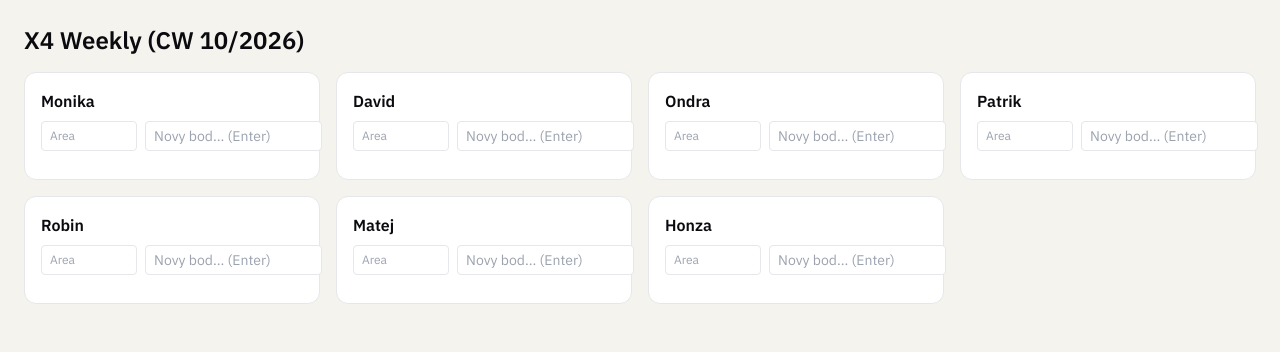
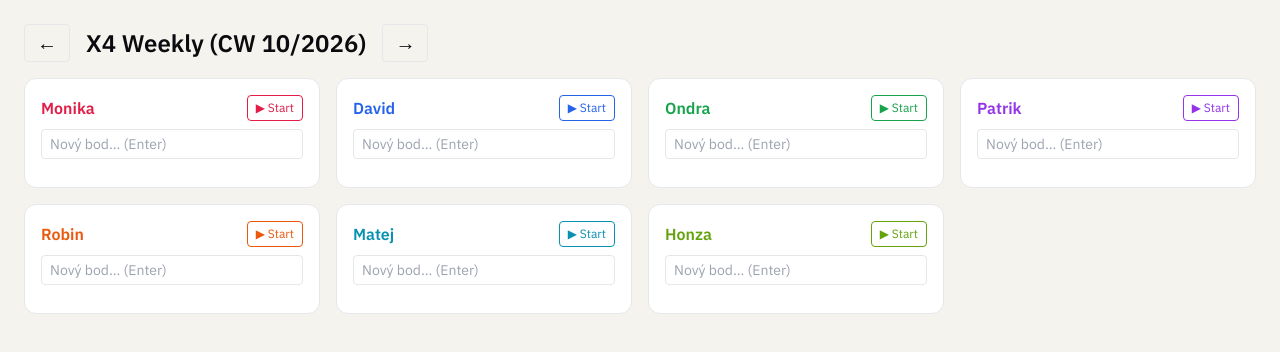
Before and after one commit to dssigut-hue/x4-weekly, a Next.js app: page /weekly/2026/10 in a window 1280 px wide. Shown: the top 352 px of the page. Built offline with nearby package versions, Linux system fonts and the light colour scheme.

Commit message:
week navigation, per-member timer, remove area field

```diff
--- a/src/app/weekly/[year]/[cw]/page.tsx
+++ b/src/app/weekly/[year]/[cw]/page.tsx
@@ -1,7 +1,10 @@
 'use client';
 
-import { useEffect, useMemo, useState } from 'react';
+import { useEffect, useMemo, useRef, useState } from 'react';
+import { useRouter } from 'next/navigation';
 import { TEAM } from '@/lib/team';
+
+const TIMER_SECONDS = 7 * 60; // 7 minut
 
 type WeeklyPoint = {
   id: string;
@@ -12,13 +15,42 @@ type WeeklyPoint = {
   order: number;
 };
 
+function getAdjacentWeek(year: number, cw: number, delta: number): { year: number; cw: number } {
+  // Vypočítá datum pondělí daného týdne
+  const jan4 = new Date(year, 0, 4);
+  const startOfWeek1 = new Date(jan4);
+  startOfWeek1.setDate(jan4.getDate() - ((jan4.getDay() + 6) % 7));
+  const monday = new Date(startOfWeek1);
+  monday.setDate(startOfWeek1.getDate() + (cw - 1) * 7 + delta * 7);
+  const newYear = monday.getFullYear();
+  const jan4New = new Date(newYear, 0, 4);
+  const startNew = new Date(jan4New);
+  startNew.setDate(jan4New.getDate() - ((jan4New.getDay() + 6) % 7));
+  const newCw = Math.round((monday.getTime() - startNew.getTime()) / (7 * 24 * 3600 * 1000)) + 1;
+  return { year: newYear, cw: newCw };
+}
+
 export default function WeeklyPage({ params }: { params: { year: string; cw: string } }) {
+  const router = useRouter();
   const year = Number(params.year);
   const cw = Number(params.cw);
+
   const [points, setPoints] = useState<WeeklyPoint[]>([]);
   const [loading, setLoading] = useState(true);
   const [newTextByUser, setNewTextByUser] = useState<Record<string, string>>({});
-  const [areaByUser, setAreaByUser] = useState<Record<string, string>>({});
+
+  // Časovač
+  const [activeTimer, setActiveTimer] = useState<string | null>(null); // userId
+  const [timeLeft, setTimeLeft] = useState<Record<string, number>>({}); // userId -> seconds
+  const [timerDone, setTimerDone] = useState<string | null>(null); // userId který právě dobil
+  const intervalRef = useRef<ReturnType<typeof setInterval> | null>(null);
+  const audioCtxRef = useRef<AudioContext | null>(null);
+
+  // Navigace týdnů
+  function navigateWeek(delta: number) {
+    const next = getAdjacentWeek(year, cw, delta);
+    router.push(`/weekly/${next.year}/${next.cw}`);
+  }
 
   async function loadPoints() {
     setLoading(true);
@@ -33,6 +65,65 @@ export default function WeeklyPage({ params }: { params: { year: string; cw: str
     const t = setInterval(loadPoints, 2000);
     return () => clearInterval(t);
   }, [year, cw]);
+
+  // Časovač logika
+  useEffect(() => {
+    if (activeTimer === null) {
+      if (intervalRef.current) clearInterval(intervalRef.current);
+      return;
+    }
+    if (intervalRef.current) clearInterval(intervalRef.current);
+    intervalRef.current = setInterval(() => {
+      setTimeLeft((prev) => {
+        const current = prev[activeTimer] ?? TIMER_SECONDS;
+        if (current <= 1) {
+          clearInterval(intervalRef.current!);
+          setActiveTimer(null);
+          setTimerDone(activeTimer);
+          playAlarm();
+          setTimeout(() => setTimerDone(null), 4000);
+          return { ...prev, [activeTimer]: 0 };
+        }
+        return { ...prev, [activeTimer]: current - 1 };
+      });
+    }, 1000);
+    return () => { if (intervalRef.current) clearInterval(intervalRef.current); };
+  }, [activeTimer]);
+
+  function playAlarm() {
+    try {
+      const ctx = new AudioContext();
+      audioCtxRef.current = ctx;
+      for (let i = 0; i < 3; i++) {
+        const osc = ctx.createOscillator();
+        const gain = ctx.createGain();
+        osc.connect(gain);
+        gain.connect(ctx.destination);
+        osc.frequency.value = 880;
+        gain.gain.setValueAtTime(0.5, ctx.currentTime + i * 0.4);
+        gain.gain.exponentialRampToValueAtTime(0.001, ctx.currentTime + i * 0.4 + 0.3);
+        osc.start(ctx.currentTime + i * 0.4);
+        osc.stop(ctx.currentTime + i * 0.4 + 0.3);
+      }
+    } catch (e) {
+      // Prohlížeč blokuje audio
+    }
+  }
+
+  function startTimer(userId: string) {
+    setTimeLeft((prev) => ({ ...prev, [userId]: TIMER_SECONDS }));
+    setActiveTimer(userId);
+  }
+
+  function stopTimer() {
+    setActiveTimer(null);
+  }
+
+  function formatTime(seconds: number) {
+    const m = Math.floor(seconds / 60).toString().padStart(2, '0');
+    const s = (seconds % 60).toString().padStart(2, '0');
+    return `${m}:${s}`;
+  }
 
   const pointsByUser = useMemo(() => {
     const map: Record<string, WeeklyPoint[]> = {};
@@ -49,14 +140,13 @@ export default function WeeklyPage({ params }: { params: { year: string; cw: str
   async function addPointForUser(userId: string) {
     const text = (newTextByUser[userId] ?? '').trim();
     if (!text) return;
-    const area = (areaByUser[userId] ?? 'General').trim();
     const userPoints = pointsByUser[userId] ?? [];
     const nextOrder = userPoints.length ? Math.max(...userPoints.map((p) => p.order)) + 1 : 1;
     setNewTextByUser((prev) => ({ ...prev, [userId]: '' }));
     await fetch(`/api/weeklies/${year}/${cw}/points`, {
       method: 'POST',
       headers: { 'Content-Type': 'application/json' },
-      body: JSON.stringify({ authorUserId: userId, text, area, order: nextOrder }),
+      body: JSON.stringify({ authorUserId: userId, text, area: 'General', order: nextOrder }),
     });
     loadPoints();
   }
@@ -73,34 +163,96 @@ export default function WeeklyPage({ params }: { params: { year: string; cw: str
 
   return (
     <div className='min-h-screen p-6 space-y-4'>
-      <h1 className='text-2xl font-semibold'>X4 Weekly (CW {cw}/{year})</h1>
-      {loading && <div className='text-slate-500'>Nacitam...</div>}
+      {/* Hlavička s navigací */}
+      <div className='flex items-center gap-4'>
+        <button
+          onClick={() => navigateWeek(-1)}
+          className='text-xl px-3 py-1 rounded border hover:bg-gray-100 transition'
+          title='Předchozí týden'
+        >
+          ←
+        </button>
+        <h1 className='text-2xl font-semibold'>X4 Weekly (CW {cw}/{year})</h1>
+        <button
+          onClick={() => navigateWeek(1)}
+          className='text-xl px-3 py-1 rounded border hover:bg-gray-100 transition'
+          title='Následující týden'
+        >
+          →
+        </button>
+      </div>
+
+      {loading && <div className='text-slate-500'>Načítám...</div>}
+
       <div className='grid grid-cols-1 sm:grid-cols-2 lg:grid-cols-3 xl:grid-cols-4 2xl:grid-cols-7 gap-4'>
         {TEAM.map((m) => {
           const list = pointsByUser[m.id] ?? [];
+          const isActive = activeTimer === m.id;
+          const isDone = timerDone === m.id;
+          const seconds = timeLeft[m.id] ?? TIMER_SECONDS;
+          const timerStarted = timeLeft[m.id] !== undefined;
+          const pct = timerStarted ? seconds / TIMER_SECONDS : 1;
+          const timerColor = pct > 0.4 ? m.color : pct > 0.15 ? '#f59e0b' : '#ef4444';
+
           return (
-            <div key={m.id} className='border rounded-xl p-4 bg-white'>
-              <h2 className='font-semibold mb-2'>{m.name}</h2>
+            <div
+              key={m.id}
+              className={`border rounded-xl p-4 bg-white transition-all ${isDone ? 'ring-4 ring-red-400' : ''}`}
+            >
+              {/* Jméno + timer tlačítko */}
+              <div className='flex items-center justify-between mb-2'>
+                <h2 className='font-semibold' style={{ color: m.color }}>{m.name}</h2>
+                <button
+                  onClick={() => isActive ? stopTimer() : startTimer(m.id)}
+                  className='text-xs px-2 py-1 rounded border transition hover:opacity-80'
+                  style={{
+                    background: isActive ? m.color : 'white',
+                    color: isActive ? 'white' : m.color,
+                    borderColor: m.color,
+                  }}
+                >
+                  {isActive ? '⏹ Stop' : '▶ Start'}
+                </button>
+              </div>
+
+              {/* Časovač */}
+              {timerStarted && (
+                <div className='mb-3'>
+                  <div className='flex items-center justify-between text-xs mb-1'>
+                    <span
+                      className='font-mono font-bold text-sm'
+                      style={{ color: timerColor }}
+                    >
+                      {formatTime(seconds)}
+                    </span>
+                    {isDone && <span className='text-red-500 font-bold animate-pulse'>ČAS!</span>}
+                  </div>
+                  <div className='w-full bg-gray-200 rounded-full h-1.5'>
+                    <div
+                      className='h-1.5 rounded-full transition-all'
+                      style={{ width: `${pct * 100}%`, background: timerColor }}
+                    />
+                  </div>
+                </div>
+              )}
+
+              {/* Input */}
               <div className='flex gap-2 mb-3'>
                 <input
-                  className='border rounded px-2 py-1 text-xs w-24'
-                  placeholder='Area'
-                  value={areaByUser[m.id] ?? ''}
-                  onChange={(e) => setAreaByUser((prev) => ({ ...prev, [m.id]: e.target.value }))}
-                />
-                <input
                   className='border rounded px-2 py-1 text-sm flex-1'
-                  placeholder='Novy bod... (Enter)'
+                  placeholder='Nový bod... (Enter)'
                   value={newTextByUser[m.id] ?? ''}
                   onChange={(e) => setNewTextByUser((prev) => ({ ...prev, [m.id]: e.target.value }))}
                   onKeyDown={(e) => e.key === 'Enter' && addPointForUser(m.id)}
                 />
               </div>
+
+              {/* Body */}
               <div className='space-y-2'>
                 {list.map((p) => (
                   <label key={p.id} className={`flex gap-2 ${p.checked ? 'opacity-60' : ''}`}>
                     <input type='checkbox' checked={p.checked} onChange={() => toggleChecked(p)} />
-                    <span className={p.checked ? 'line-through' : ''}>{p.text}</span>
+                    <span className={p.checked ? 'line-through text-sm' : 'text-sm'}>{p.text}</span>
                   </label>
                 ))}
               </div>
```
